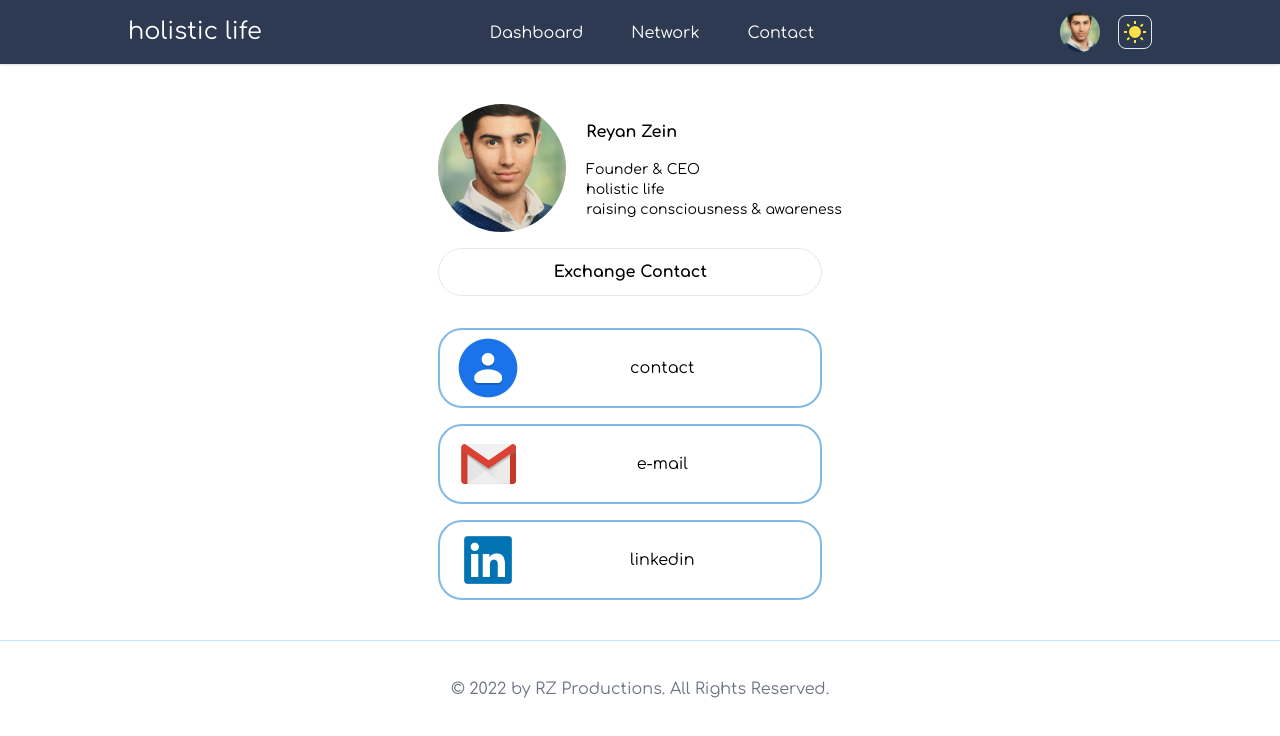
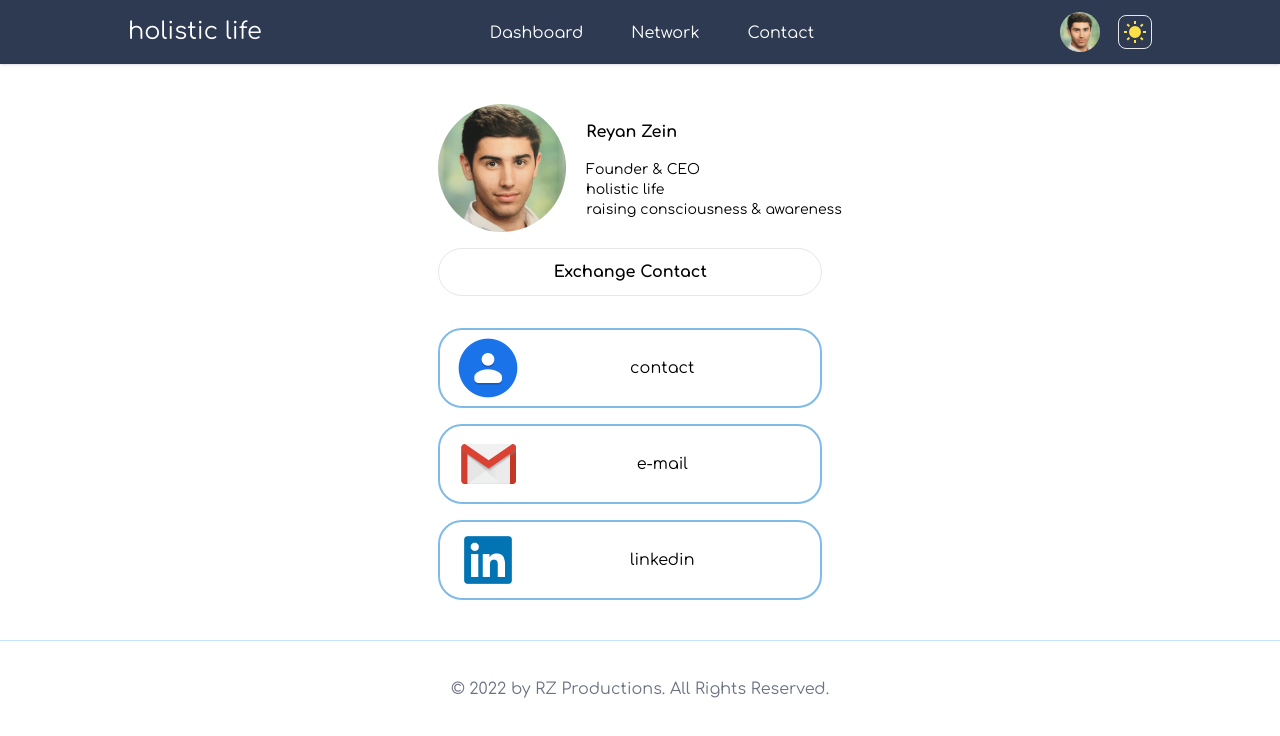
Before and after one commit to Kyrillus/Holistic-Life, a Next.js app: page /contact in a window 1280 px wide. Shown: the top 736 px of the page. Built offline with nearby package versions, Linux system fonts and the light colour scheme.

Commit message:
hotfix: image position more centered to face

```diff
--- a/components/navbar/navbar.tsx
+++ b/components/navbar/navbar.tsx
@@ -51,7 +51,7 @@ function Navbar() {
                                         onClick={toggleProfile}
                                         className={"flex rounded-full border-2 text-sm focus:outline-none " + (profileClicked ? "border-gray-100" : "border-transparent")}
                                         id="user-menu" aria-label="User menu" aria-haspopup="true">
-                                        <img className="h-10 w-10 rounded-full object-cover"
+                                        <img className="h-10 w-10 rounded-full object-cover object-top"
                                              src="/profile/reyan.jpg"
                                              alt=""/>
                                     </button>
--- a/pages/contact.tsx
+++ b/pages/contact.tsx
@@ -17,7 +17,7 @@ function Contact() {
                 <div className="flex-col flex gap-4">
                     <div className="flex">
                         <div className="flex w-full gap-5">
-                            <img className="h-32 w-32 rounded-full object-cover" src="/profile/reyan.jpg"/>
+                            <img className="h-32 w-32 rounded-full object-cover object-top" src="/profile/reyan.jpg"/>
                             <div className="flex flex-col pt-4">
                                 <p className="font-extrabold">Reyan Zein</p>
                                 <div className="pt-4">
```
